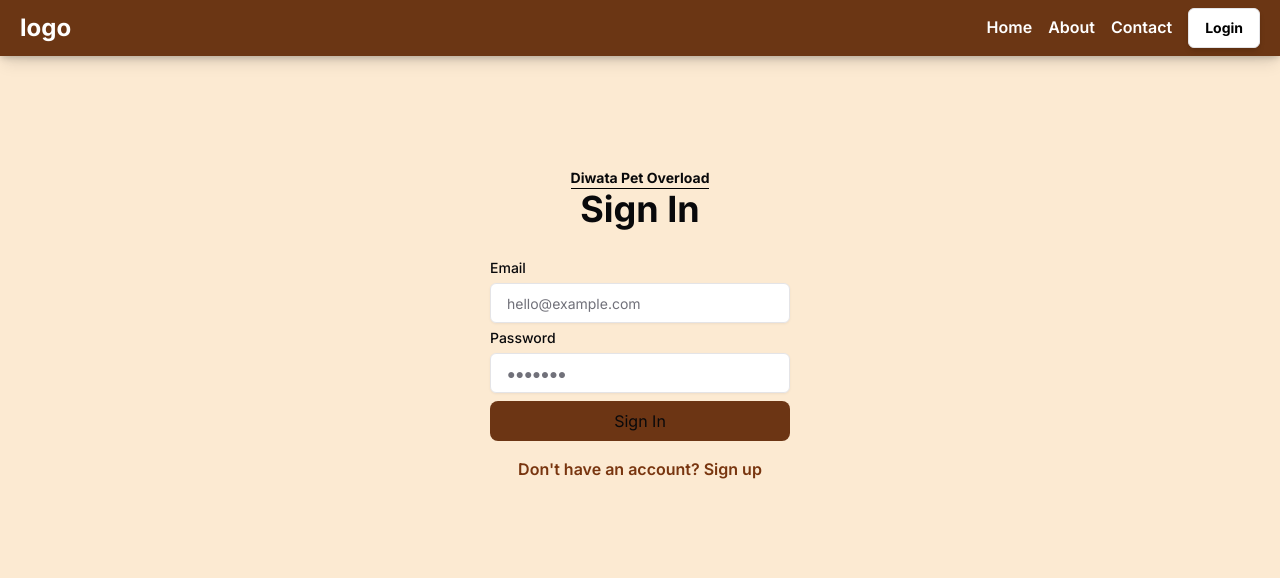
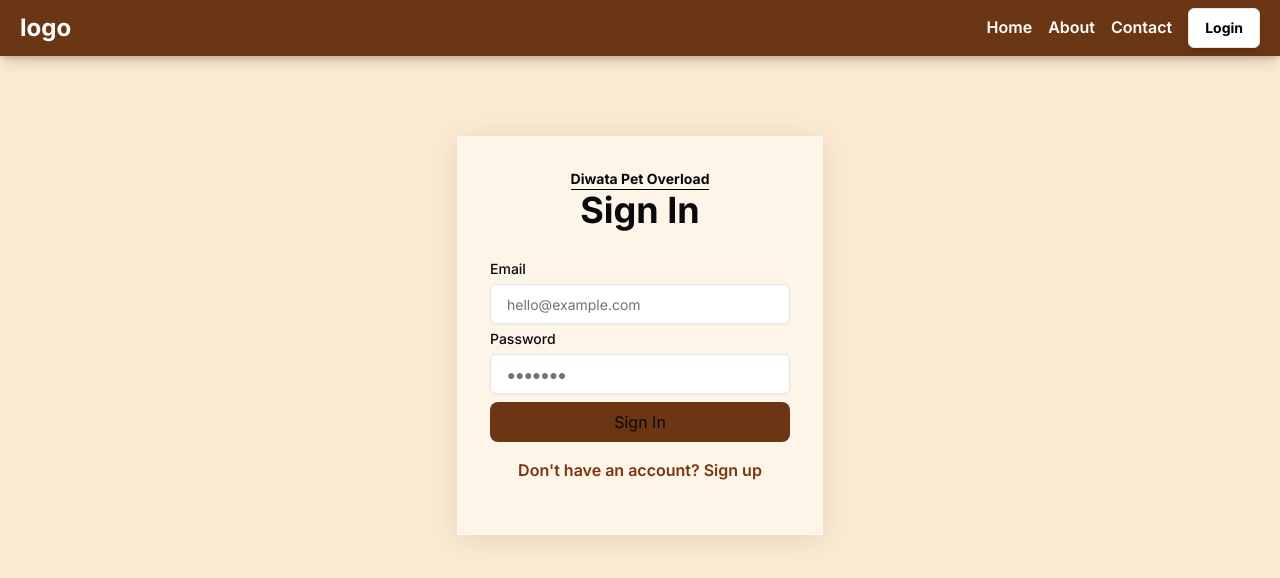
Before and after one commit to mmvergara/diwata-pet-overload, a Next.js app: page /sign-in in a window 1280 px wide. Shown: the top 578 px of the page. Built offline with nearby package versions, Linux system fonts and the light colour scheme.

Commit message:
Add glass effect to buttons

```diff
--- a/app/globals.css
+++ b/app/globals.css
@@ -88,3 +88,11 @@ body {
 .btn-shadow {
   box-shadow: 0 1px 2px 0 rgba(0, 0, 0, 0.26);
 }
+
+.glass {
+  background: rgba(255, 255, 255, 0.512);
+  box-shadow: 0 4px 30px rgba(0, 0, 0, 0.1);
+  backdrop-filter: blur(5px);
+  -webkit-backdrop-filter: blur(5px);
+  border: 1px solid rgba(255, 255, 255, 0.3);
+}
```
